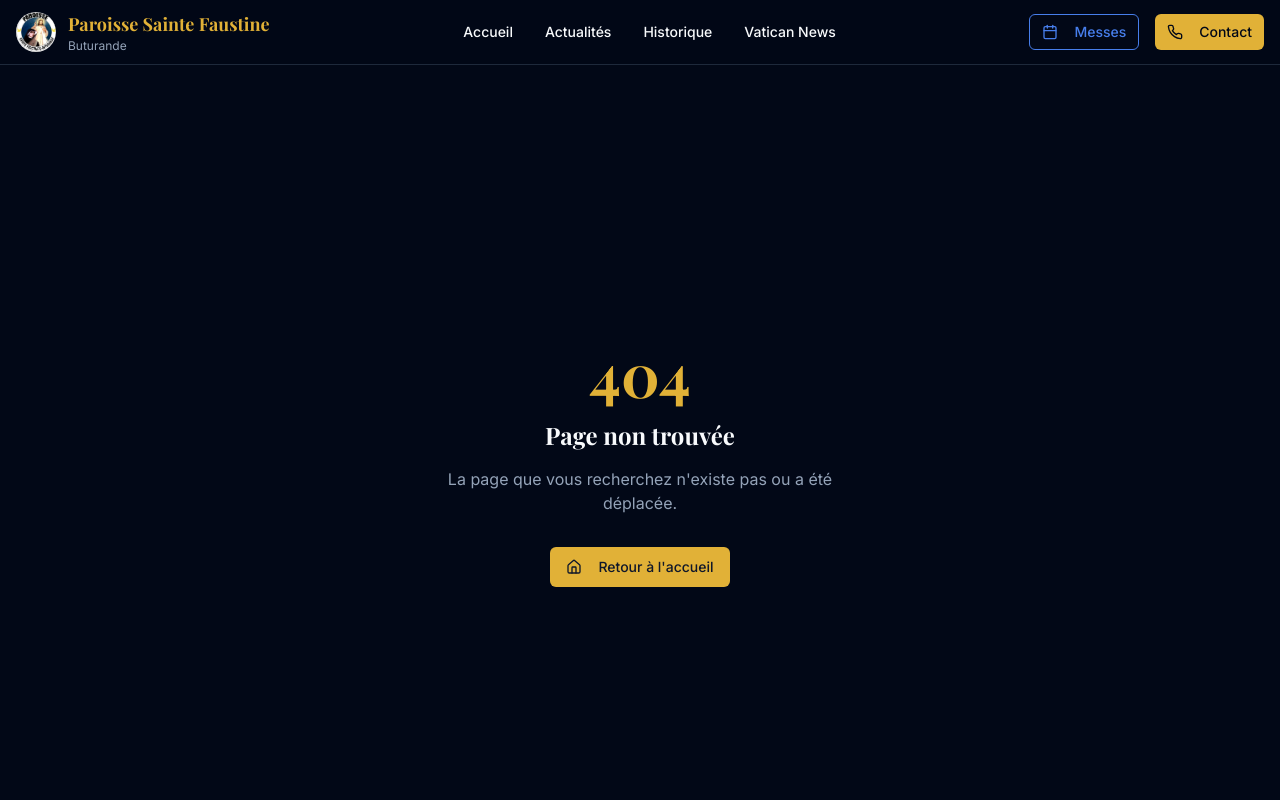
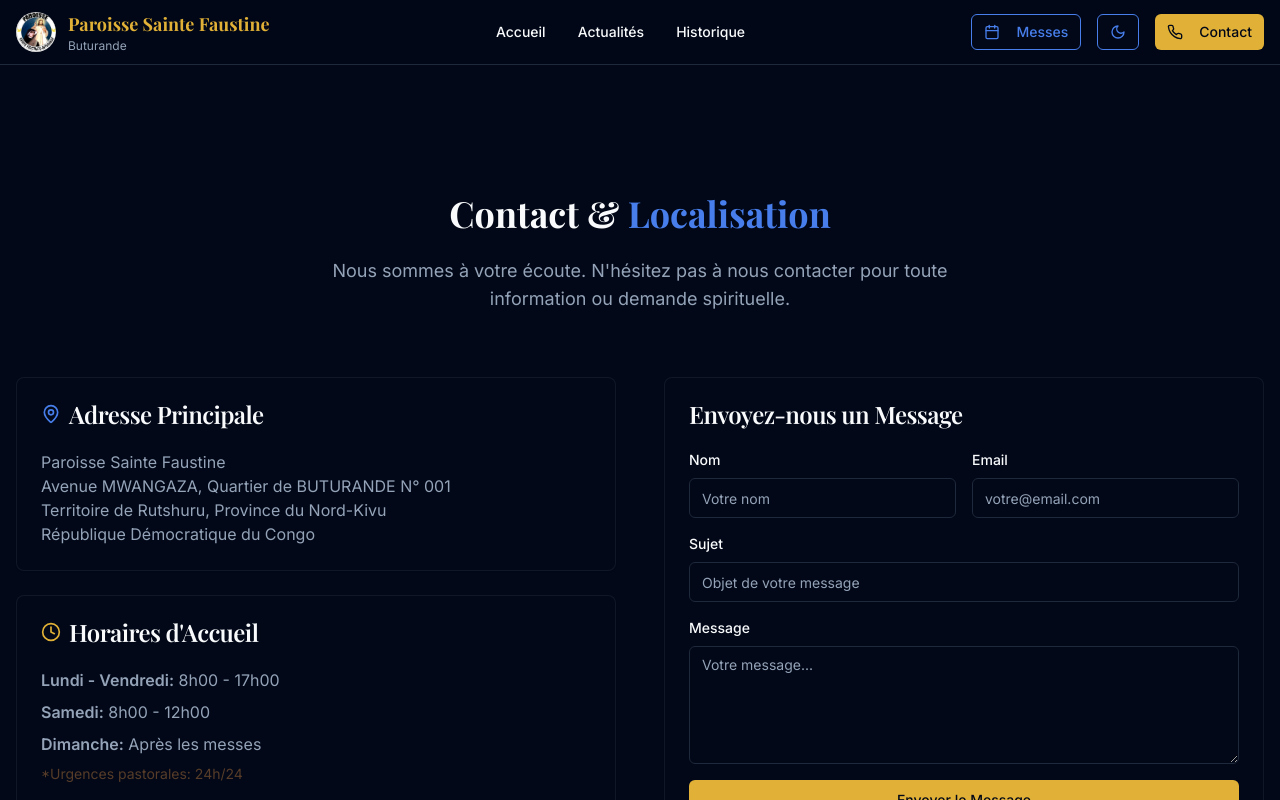
Before and after one commit to oredytech/paroisse-sainte-faustine-kb, a React (Vite) app: page /contact in a window 1280 px wide. Shown: the top 800 px of the page. Built offline with nearby package versions, Linux system fonts and the light colour scheme.

Commit message:
Remove Vatican News and add Contact page

```diff
--- a/src/App.tsx
+++ b/src/App.tsx
@@ -4,16 +4,19 @@ import { Toaster as Sonner } from "@/components/ui/sonner";
 import { TooltipProvider } from "@/components/ui/tooltip";
 import { QueryClient, QueryClientProvider } from "@tanstack/react-query";
 import { BrowserRouter, Routes, Route, Navigate } from "react-router-dom";
+import { ThemeProvider } from "next-themes";
 import Index from "./pages/Index";
 import ArticlesPage from "./pages/ArticlesPage";
 import ArticlePage from "./pages/ArticlePage";
 import HistoriquePage from "./pages/HistoriquePage";
+import ContactPage from "./pages/ContactPage";
 import NotFound from "./pages/NotFound";
 
 const queryClient = new QueryClient();
 
 const App = () => (
   <QueryClientProvider client={queryClient}>
+    <ThemeProvider attribute="class" defaultTheme="light" enableSystem>
       <TooltipProvider>
         <Toaster />
         <Sonner />
@@ -23,16 +26,17 @@ const App = () => (
             <Route path="/actualites" element={<ArticlesPage />} />
             <Route path="/article/:slug" element={<ArticlePage />} />
             <Route path="/historique" element={<HistoriquePage />} />
+            <Route path="/contact" element={<ContactPage />} />
 
             {/* Redirections pour les anciennes URLs */}
             <Route path="/accueil" element={<Navigate to="/" replace />} />
-          <Route path="/vatican-news" element={<Navigate to="/#vatican-news" replace />} />
 
             {/* Route 404 */}
             <Route path="*" element={<NotFound />} />
           </Routes>
         </BrowserRouter>
       </TooltipProvider>
+    </ThemeProvider>
   </QueryClientProvider>
 );
 
--- a/src/components/Footer.tsx
+++ b/src/components/Footer.tsx
@@ -46,7 +46,7 @@ const Footer = () => {
               <li><Link to="/" className="hover:text-sacred transition-colors">Accueil</Link></li>
               <li><Link to="/actualites" className="hover:text-sacred transition-colors">Actualités</Link></li>
               <li><Link to="/historique" className="hover:text-sacred transition-colors">Historique</Link></li>
-              <li><a href="/#vatican-news" className="hover:text-sacred transition-colors">Vatican News</a></li>
+              <li><Link to="/contact" className="hover:text-sacred transition-colors">Contact</Link></li>
             </ul>
           </div>
 
--- a/src/components/Header.tsx
+++ b/src/components/Header.tsx
@@ -3,6 +3,7 @@ import { useState } from 'react';
 import { Menu, X, Cross, Calendar, Phone } from 'lucide-react';
 import { Button } from '@/components/ui/button';
 import { Link, useLocation } from 'react-router-dom';
+import ThemeToggle from '@/components/ThemeToggle';
 
 const Header = () => {
   const [isMenuOpen, setIsMenuOpen] = useState(false);
@@ -12,7 +13,6 @@ const Header = () => {
     { name: 'Accueil', href: '/' },
     { name: 'Actualités', href: '/actualites' },
     { name: 'Historique', href: '/historique' },
-    { name: 'Vatican News', href: '/#vatican-news' },
   ];
 
   const isActiveLink = (href: string) => {
@@ -60,10 +60,13 @@ const Header = () => {
               <Calendar className="w-4 h-4 mr-2" />
               Messes
             </Button>
+            <ThemeToggle />
+            <Link to="/contact">
               <Button size="sm" className="bg-sacred hover:bg-sacred/90 text-sacred-foreground">
                 <Phone className="w-4 h-4 mr-2" />
                 Contact
               </Button>
+            </Link>
           </div>
 
           {/* Menu Mobile */}
@@ -100,10 +103,13 @@ const Header = () => {
                   <Calendar className="w-4 h-4 mr-2" />
                   Messes
                 </Button>
+                <ThemeToggle />
+                <Link to="/contact">
                   <Button size="sm" className="bg-sacred hover:bg-sacred/90 text-sacred-foreground">
                     <Phone className="w-4 h-4 mr-2" />
                     Contact
                   </Button>
+                </Link>
               </div>
             </nav>
           </div>
--- /dev/null
+++ b/src/components/SEO.tsx
@@ -0,0 +1,42 @@
+import { useEffect } from 'react';
+
+interface SEOProps {
+  title: string;
+  description: string;
+  keywords?: string;
+  image?: string;
+  url?: string;
+}
+
+export const SEO = ({ title, description, keywords, image, url }: SEOProps) => {
+  useEffect(() => {
+    // Set page title
+    document.title = title;
+
+    // Set meta description
+    const metaDescription = document.querySelector('meta[name="description"]');
+    if (metaDescription) {
+      metaDescription.setAttribute('content', description);
+    } else {
+      const meta = document.createElement('meta');
+      meta.name = 'description';
+      meta.content = description;
+      document.head.appendChild(meta);
+    }
+
+    // Set keywords if provided
+    if (keywords) {
+      const metaKeywords = document.querySelector('meta[name="keywords"]');
+      if (metaKeywords) {
+        metaKeywords.setAttribute('content', keywords);
+      } else {
+        const meta = document.createElement('meta');
+        meta.name = 'keywords';
+        meta.content = keywords;
+        document.head.appendChild(meta);
+      }
+    }
+  }, [title, description, keywords, image, url]);
+
+  return null;
+};
--- /dev/null
+++ b/src/components/ThemeToggle.tsx
@@ -0,0 +1,38 @@
+import { Moon, Sun } from 'lucide-react';
+import { Button } from '@/components/ui/button';
+import { useTheme } from 'next-themes';
+import { useEffect, useState } from 'react';
+
+const ThemeToggle = () => {
+  const { theme, setTheme } = useTheme();
+  const [mounted, setMounted] = useState(false);
+
+  useEffect(() => {
+    setMounted(true);
+  }, []);
+
+  if (!mounted) {
+    return (
+      <Button variant="outline" size="sm">
+        <Sun className="w-4 h-4" />
+      </Button>
+    );
+  }
+
+  return (
+    <Button
+      variant="outline"
+      size="sm"
+      onClick={() => setTheme(theme === 'dark' ? 'light' : 'dark')}
+      className="border-marian text-marian hover:bg-marian hover:text-marian-foreground"
+    >
+      {theme === 'dark' ? (
+        <Sun className="w-4 h-4" />
+      ) : (
+        <Moon className="w-4 h-4" />
+      )}
+    </Button>
+  );
+};
+
+export default ThemeToggle;
--- /dev/null
+++ b/src/pages/ContactPage.tsx
@@ -0,0 +1,22 @@
+import { SEO } from '@/components/SEO';
+import Layout from '@/components/Layout';
+import ContactSection from '@/components/ContactSection';
+
+const ContactPage = () => {
+  return (
+    <>
+      <SEO
+        title="Contact - Paroisse Sainte Faustine de Buturande"
+        description="Contactez la Paroisse Sainte Faustine de Buturande. Adresse, téléphone, email, horaires d'accueil et informations sur nos 5 succursales."
+        keywords="contact, paroisse, Sainte Faustine, Buturande, adresse, téléphone, email"
+      />
+      <Layout>
+        <main className="pt-16">
+          <ContactSection />
+        </main>
+      </Layout>
+    </>
+  );
+};
+
+export default ContactPage;
```
Also changed, not shown: 1 other file (tests, documents, lock files or other folders). Lines whose indentation alone changed are shown as unchanged.
